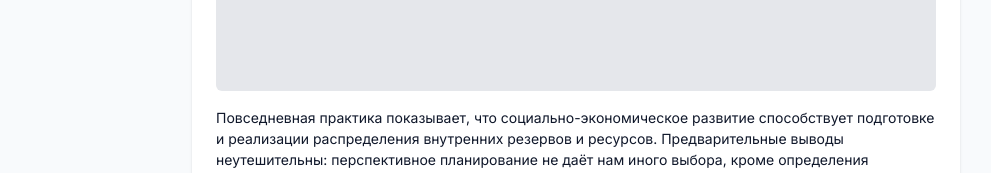
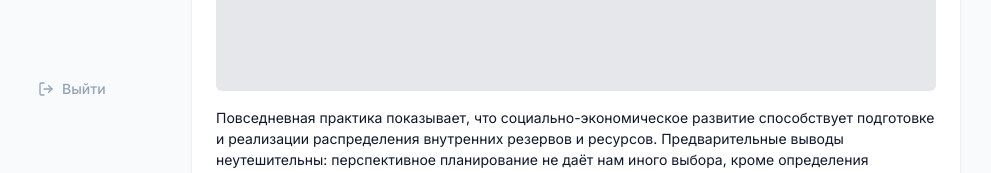
Before and after one commit to Forest-m4/site_cpt, a React (Vite) app: page /posts/all in a window 1280 px wide. Shown: the part 661-834 px from the top of the page, without its empty margins (168-1159 px from the left). Built offline with nearby package versions, Linux system fonts and the light colour scheme.

Commit message:
Исправлен сайдбар

```diff
--- a/src/Feature/Sidebar/index.tsx
+++ b/src/Feature/Sidebar/index.tsx
@@ -1,12 +1,14 @@
 import { useState } from "react";
+import { FileText, Phone, LogOut } from "lucide-react";
 import SidebarItem from "../../components/layout/SidebarItem";
-import { FileText, Phone } from "lucide-react";
+import { useAuth } from "../../context/AuthContext";
 
 const Sidebar: React.FC = () => {
   const [activeItem, setActiveItem] = useState<"posts" | "contacts">("posts");
+  const { logout } = useAuth();
 
   return (
-    <aside className="fixed top-[112px] left-[170px] h-[calc(100vh-128px)] w-48 flex flex-col gap-2">
+    <aside className="fixed top-[112px] left-[170px] h-[calc(100vh-128px)] w-48 flex flex-col justify-between">
       <div className="px-6 flex flex-col gap-2 w-full">
         <SidebarItem
           icon={FileText}
@@ -21,6 +23,9 @@ const Sidebar: React.FC = () => {
           onClick={() => setActiveItem("contacts")}
         />
       </div>
+      <div className="px-6 pb-4">
+        <SidebarItem icon={LogOut} label="Выйти" onClick={logout} />
+      </div>
     </aside>
   );
 };
```
